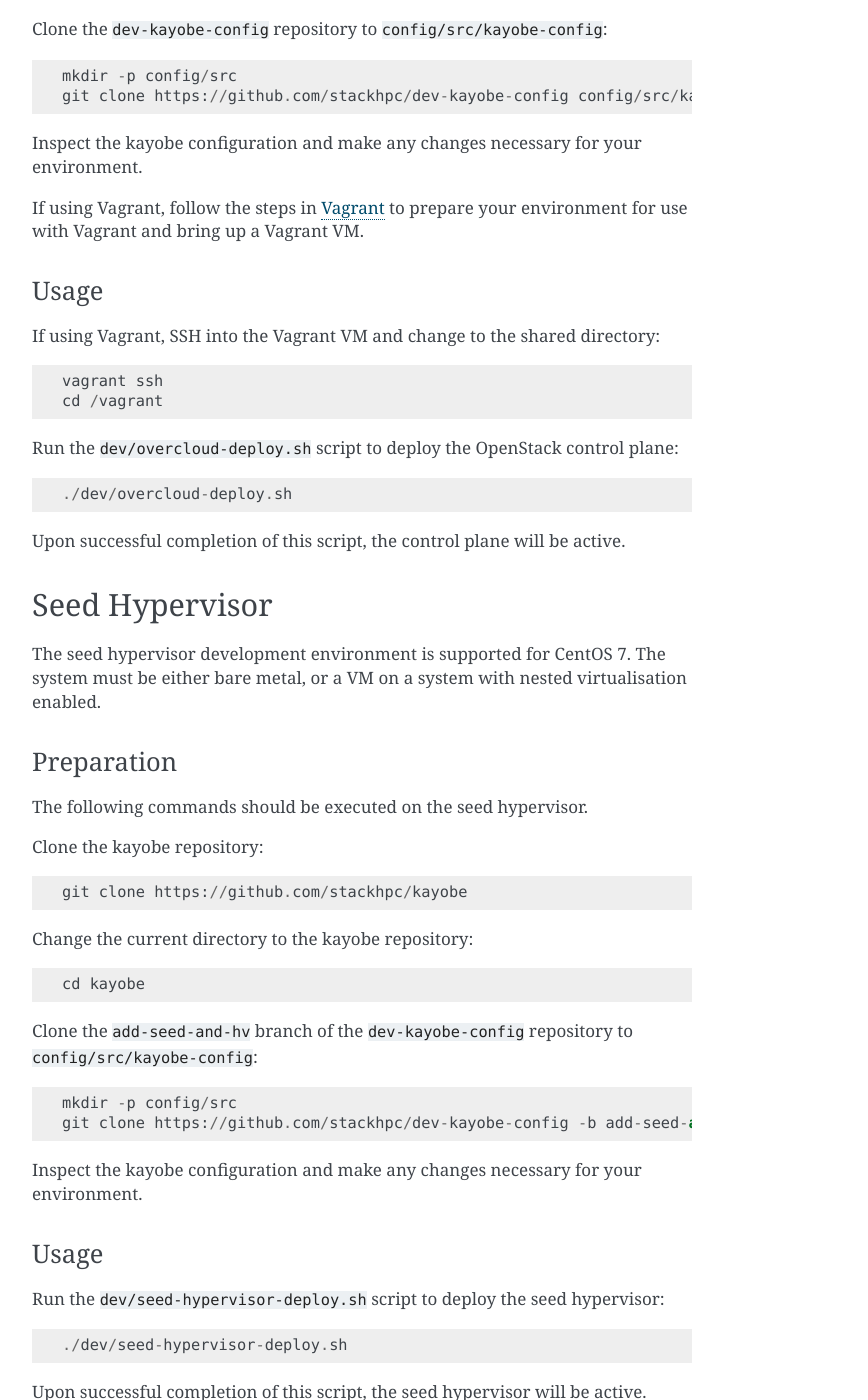
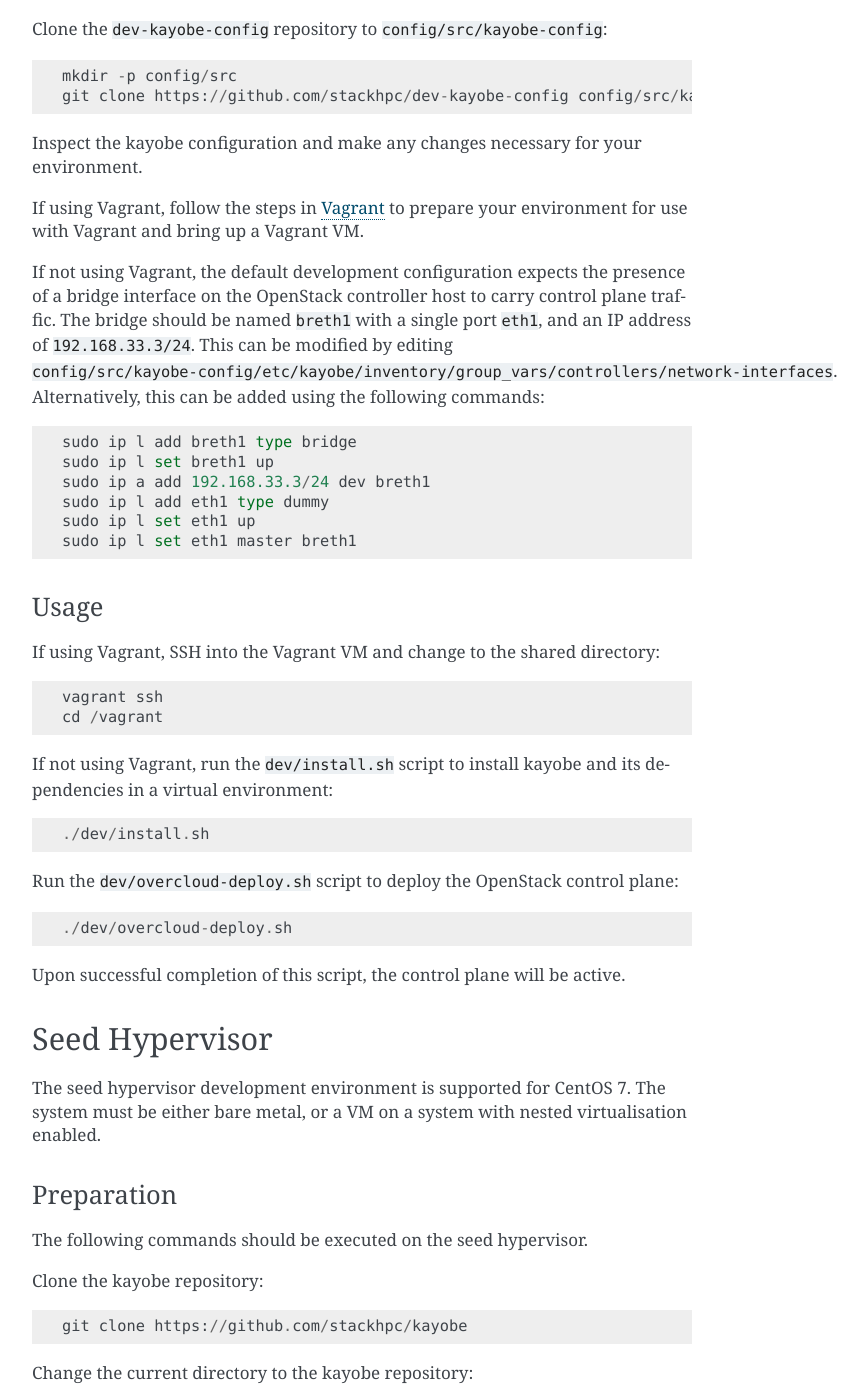
Before and after one commit to openstack/kayobe, a Sphinx documentation site: the page built from doc/source/development/automated.rst, in a window 1280 px wide and 1400 px high, scrolled down 1008 px. Shown: the whole window, without its empty margins (388-1256 px from the left). Built offline with Sphinx 7.4.7, drawn with Linux system fonts in a browser that asks for light colours; pages that are not in the unit, such as notebooks, are missing from menus; some of the changed text lies outside the part shown.

Commit message:
Improve automated development environment documentation
Adds invocation of install.sh and setup of bridge when not using Vagrant.

```diff
--- a/doc/source/development/automated.rst
+++ b/doc/source/development/automated.rst
@@ -57,6 +57,21 @@ environment.
 If using Vagrant, follow the steps in :ref:`development-vagrant` to prepare
 your environment for use with Vagrant and bring up a Vagrant VM.
 
+If not using Vagrant, the default development configuration expects the
+presence of a bridge interface on the OpenStack controller host to carry
+control plane traffic.  The bridge should be named ``breth1`` with a single
+port ``eth1``, and an IP address of ``192.168.33.3/24``.  This can be modified
+by editing
+``config/src/kayobe-config/etc/kayobe/inventory/group_vars/controllers/network-interfaces``.
+Alternatively, this can be added using the following commands::
+
+    sudo ip l add breth1 type bridge
+    sudo ip l set breth1 up
+    sudo ip a add 192.168.33.3/24 dev breth1
+    sudo ip l add eth1 type dummy
+    sudo ip l set eth1 up
+    sudo ip l set eth1 master breth1
+
 Usage
 -----
 
@@ -64,6 +79,11 @@ If using Vagrant, SSH into the Vagrant VM and change to the shared directory::
 
     vagrant ssh
     cd /vagrant
+
+If not using Vagrant, run the ``dev/install.sh`` script to install kayobe and
+its dependencies in a virtual environment::
+
+    ./dev/install.sh
 
 Run the ``dev/overcloud-deploy.sh`` script to deploy the OpenStack control
 plane::
@@ -104,6 +124,11 @@ environment.
 Usage
 -----
 
+Run the ``dev/install.sh`` script to install kayobe and its dependencies in a
+virtual environment::
+
+    ./dev/install.sh
+
 Run the ``dev/seed-hypervisor-deploy.sh`` script to deploy the seed
 hypervisor::
 
@@ -142,6 +167,11 @@ environment.
 Usage
 =====
 
+Run the ``dev/install.sh`` script to install kayobe and its dependencies in a
+virtual environment::
+
+    ./dev/install.sh
+
 Run the ``dev/seed-deploy.sh`` script to deploy the seed VM::
 
     ./dev/seed-deploy.sh
```
